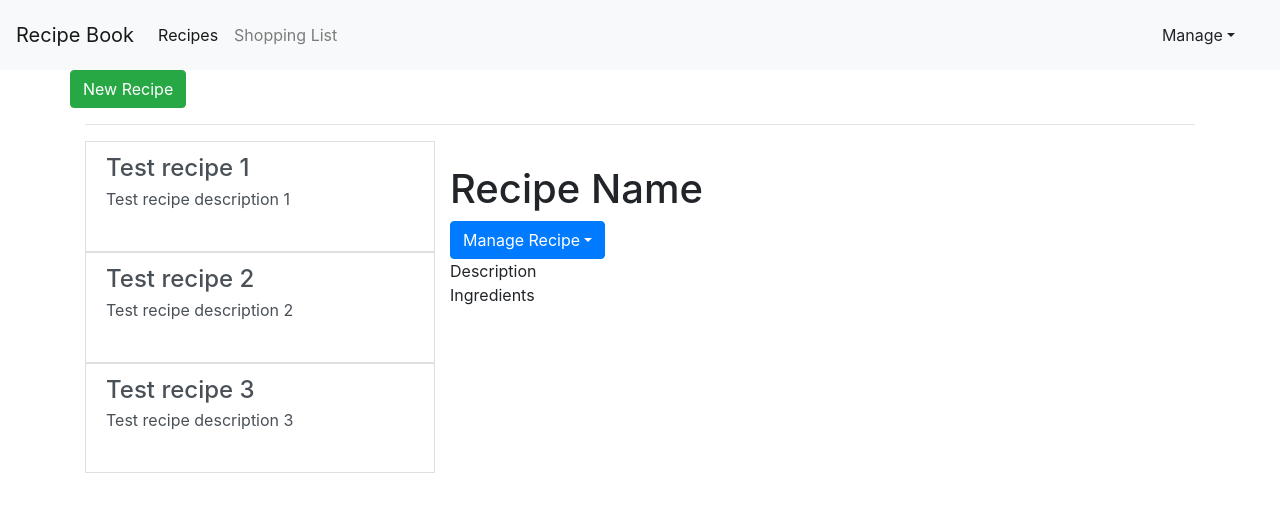
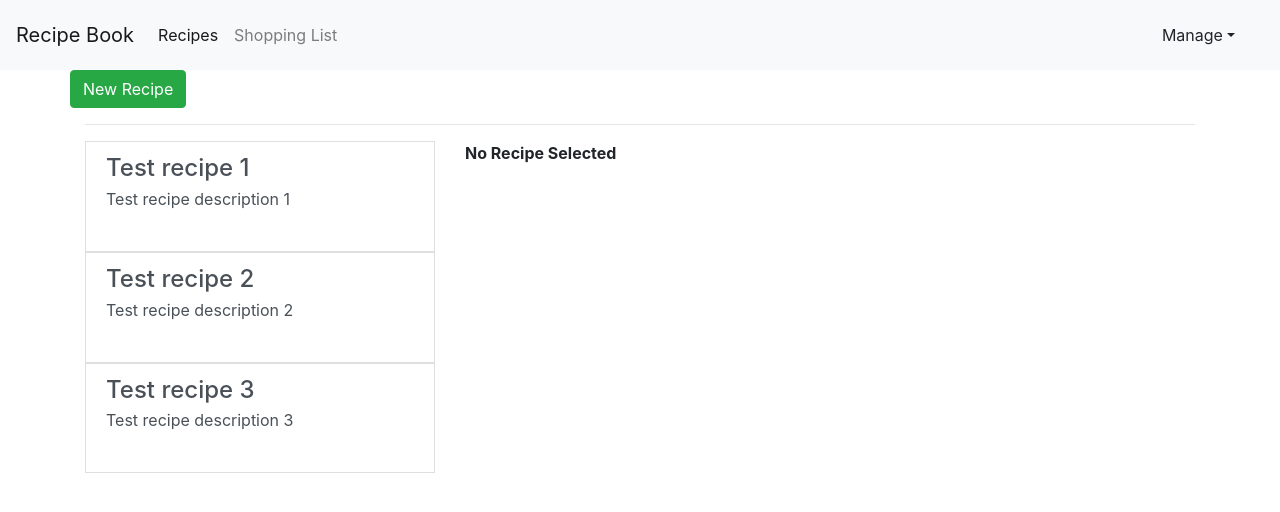
Before and after one commit to aagarwal10/angular-complete-guide, an Angular app: page / in a window 1280 px wide. Shown: the top 512 px of the page. Built offline with nearby package versions, Linux system fonts and the light colour scheme.

Commit message:
passing selected data between components

```diff
--- a/src/app/recipe-list/recipe-detail/recipe-detail.component.html
+++ b/src/app/recipe-list/recipe-detail/recipe-detail.component.html
@@ -1,12 +1,12 @@
 <div class="row">
     <div class="col-xs-12">
-        <img src="" alt="" class="img-responsive">
+        <img [src]="selectedRecipe.imagePath" alt="{{selectedRecipe.name}}" class="img-responsive">
     </div>
 </div>
 <div class="row">
     <div class="col-xs-12">
         <h1>
-            Recipe Name
+            {{selectedRecipe.name}}
         </h1>
     </div>
 </div>
@@ -24,7 +24,7 @@
 </div>
 <div class="row">
     <div class="col-xs-12">
-        Description
+       {{selectedRecipe.description}}
     </div>
 </div>
 <div class="row">
--- a/src/app/recipe-list/recipe-detail/recipe-detail.component.ts
+++ b/src/app/recipe-list/recipe-detail/recipe-detail.component.ts
@@ -1,4 +1,5 @@
-import { Component, OnInit } from '@angular/core';
+import { Component, OnInit, Input } from '@angular/core';
+import { Recipe } from '../recipe.model';
 
 @Component({
   selector: 'app-recipe-detail',
@@ -7,6 +8,8 @@ import { Component, OnInit } from '@angular/core';
 })
 export class RecipeDetailComponent implements OnInit {
 
+  @Input() selectedRecipe : Recipe;
+
   constructor() { }
 
   ngOnInit(): void {
--- a/src/app/recipe-list/recipe-item/recipe-item.component.html
+++ b/src/app/recipe-list/recipe-item/recipe-item.component.html
@@ -1,4 +1,4 @@
-<a href="#" class="list group list-group-item list-group-item-action">
+<a href="#" class="list group list-group-item list-group-item-action" (click)="onSelected()">
     <div class="pull-left">
         <h4 class="mb-1">{{ recipe.name }}</h4>
         <p class="mb-1">{{ recipe.description }}</p>
--- a/src/app/recipe-list/recipe-item/recipe-item.component.ts
+++ b/src/app/recipe-list/recipe-item/recipe-item.component.ts
@@ -1,4 +1,4 @@
-import { Component, OnInit, Input } from '@angular/core';
+import { Component, OnInit, Input, Output, EventEmitter } from '@angular/core';
 import { Recipe } from '../recipe.model';
 
 @Component({
@@ -9,10 +9,15 @@ import { Recipe } from '../recipe.model';
 export class RecipeItemComponent implements OnInit {
 
   @Input() recipe : Recipe;
+  @Output() recipeSelected : EventEmitter<void> = new EventEmitter<void>();
 
   constructor() { }
 
   ngOnInit(): void {
   }
 
+  onSelected()
+  {
+    this.recipeSelected.emit();
+  }
 }
--- a/src/app/recipe-list/recipe-list.component.html
+++ b/src/app/recipe-list/recipe-list.component.html
@@ -7,10 +7,16 @@
 <div class="row">
     <div class="col-md-4">
         <app-recipe-item [recipe]="recipeItem"
-                         *ngFor="let recipeItem of recipes">
+                         *ngFor="let recipeItem of recipes"
+                         (recipeSelected)="onRecipeSelected(recipeItem)">
         </app-recipe-item>
     </div>
     <div class="col-md-8">
-        <app-recipe-detail></app-recipe-detail>
+        <app-recipe-detail *ngIf="selectedRecipe; else noRecipeTemplate"
+                            [selectedRecipe]="selectedRecipe">
+        </app-recipe-detail>
+        <ng-template #noRecipeTemplate>
+            <p><strong>No Recipe Selected</strong></p>
+        </ng-template>
     </div>
 </div>
--- a/src/app/recipe-list/recipe-list.component.ts
+++ b/src/app/recipe-list/recipe-list.component.ts
@@ -1,4 +1,4 @@
-import { Component, OnInit } from '@angular/core';
+import { Component, OnInit, EventEmitter, Output } from '@angular/core';
 import { Recipe } from './recipe.model';
 
 @Component({
@@ -7,6 +7,8 @@ import { Recipe } from './recipe.model';
   styleUrls: ['./recipe-list.component.css']
 })
 export class RecipeListComponent implements OnInit {
+
+  selectedRecipe : Recipe;
 
   recipes : Recipe[] = [
     new Recipe('Test recipe 1', 'Test recipe description 1', ''),
@@ -19,4 +21,7 @@ export class RecipeListComponent implements OnInit {
   ngOnInit(): void {
   }
 
+  onRecipeSelected(recipe: Recipe) {
+    this.selectedRecipe = recipe;
+  }
 }
```
